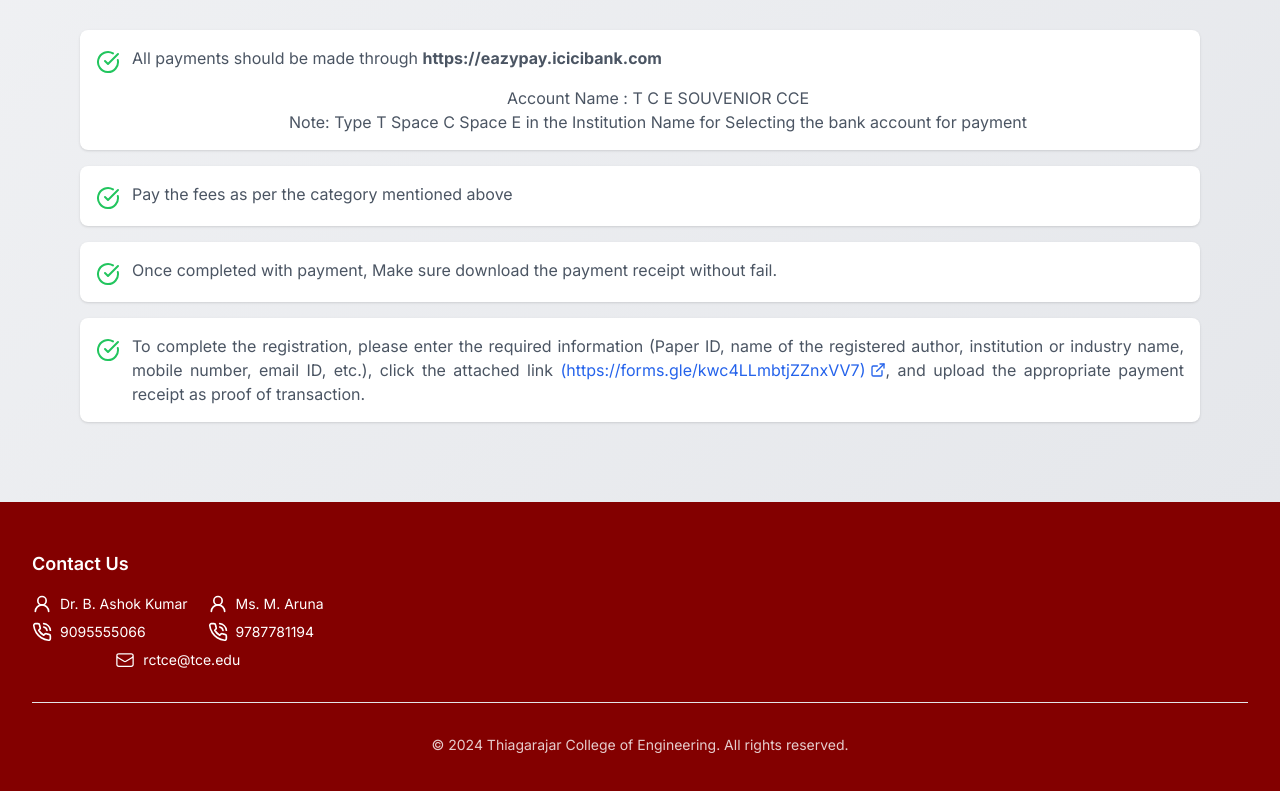
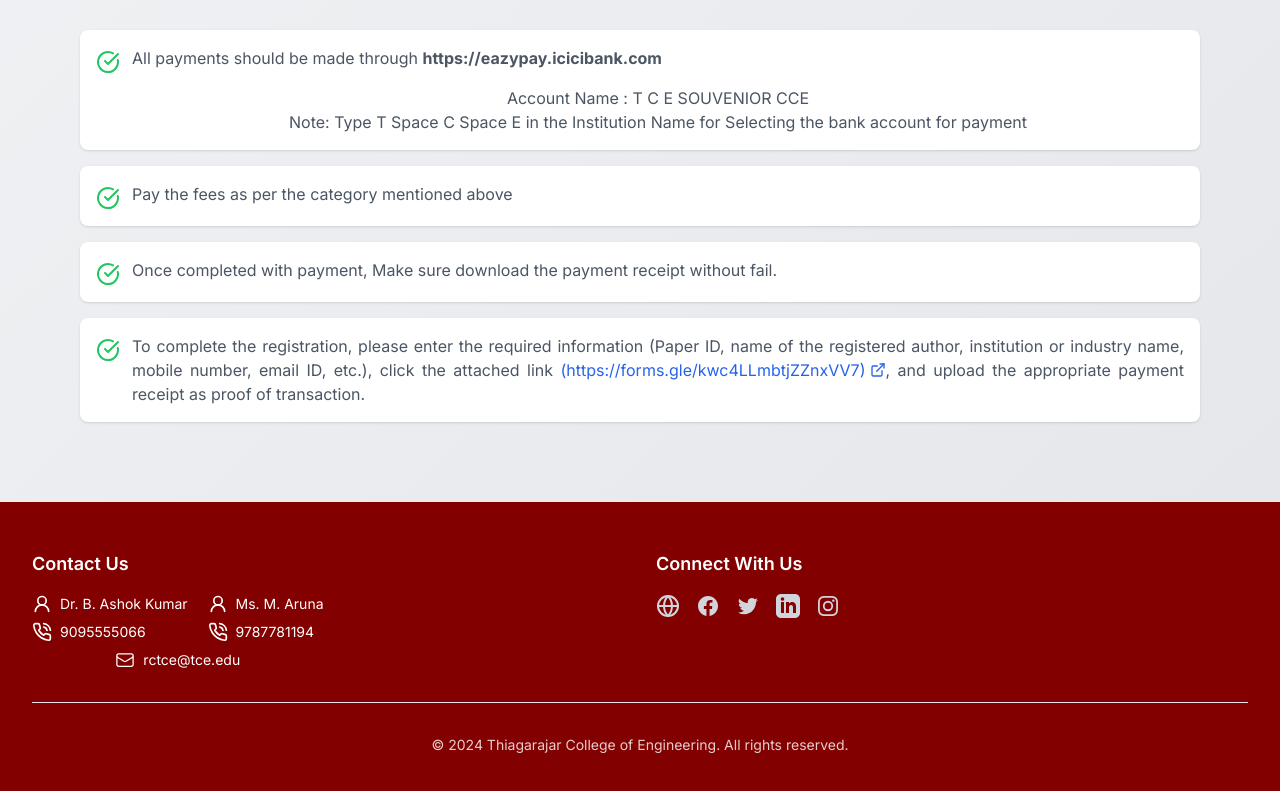
Before and after one commit to kmrsanthosh/TCEResearchConclave, a Next.js app: page / in a window 1280 px wide. Shown: the part 7585-8376 px from the top of the page. Built offline with nearby package versions, Linux system fonts and the light colour scheme.

Commit message:
Added Social Media Handles In Footer

```diff
--- a/components/Footer.tsx
+++ b/components/Footer.tsx
@@ -26,7 +26,7 @@ export const Footer: React.FC = () => {
   return (
     <footer id="contact-us" className="bg-primary-accent text-white">
       <div className="max-w-7xl mx-auto px-4 sm:px-6 lg:px-8 py-12">
-        <div className="grid grid-cols-1 md:grid-cols-1 lg:grid-cols-1 gap-8">
+        <div className="grid grid-cols-2 md:grid-cols-2 lg:grid-cols-2 gap-8">
           {/* <FooterSection title="About TCE">
             <p className="text-sm text-white text-justify">
               Thiagarajar College of Engineering (TCE) is a premier institution
@@ -100,11 +100,35 @@ export const Footer: React.FC = () => {
             </address>
           </FooterSection>
 
-          {/* <FooterSection title="Connect With Us">
+          <FooterSection title="Connect With Us">
             <div className="flex space-x-4">
+              <Link
+                href="https://tce.edu/"
+                className="text-gray-300 hover:text-white"
+                target="_blank"
+              >
+                <span className="sr-only">TCE Website</span>
+                <svg
+                  xmlns="http://www.w3.org/2000/svg"
+                  width="24"
+                  height="24"
+                  viewBox="0 0 24 24"
+                  fill="none"
+                  stroke="currentColor"
+                  stroke-width="2"
+                  stroke-linecap="round"
+                  stroke-linejoin="round"
+                  className="lucide lucide-globe"
+                >
+                  <circle cx="12" cy="12" r="10" />
+                  <path d="M12 2a14.5 14.5 0 0 0 0 20 14.5 14.5 0 0 0 0-20" />
+                  <path d="M2 12h20" />
+                </svg>
+              </Link>
               <Link
                 href="https://www.facebook.com/TheOfficialTCEPage"
                 className="text-gray-300 hover:text-white"
+                target="_blank"
               >
                 <span className="sr-only">Facebook</span>
                 <svg
@@ -123,6 +147,7 @@ export const Footer: React.FC = () => {
               <Link
                 href="https://twitter.com/tceofficialpage"
                 className="text-gray-300 hover:text-white"
+                target="_blank"
               >
                 <span className="sr-only">Twitter</span>
                 <svg
@@ -137,6 +162,7 @@ export const Footer: React.FC = () => {
               <Link
                 href="https://www.linkedin.com/in/tcemadurai"
                 className="text-gray-300 hover:text-white"
+                target="_blank"
               >
                 <span className="sr-only">LinkedIn</span>
                 <svg
@@ -155,6 +181,7 @@ export const Footer: React.FC = () => {
               <Link
                 href="https://www.instagram.com/tce_madurai/"
                 className="text-gray-300 hover:text-white"
+                target="_blank"
               >
                 <span className="sr-only">Instagram</span>
                 <svg
@@ -171,7 +198,7 @@ export const Footer: React.FC = () => {
                 </svg>
               </Link>
             </div>
-          </FooterSection> */}
+          </FooterSection>
         </div>
 
         <div className="mt-8 pt-8 border-t border-white-700 text-center text-sm text-white/80">
```
